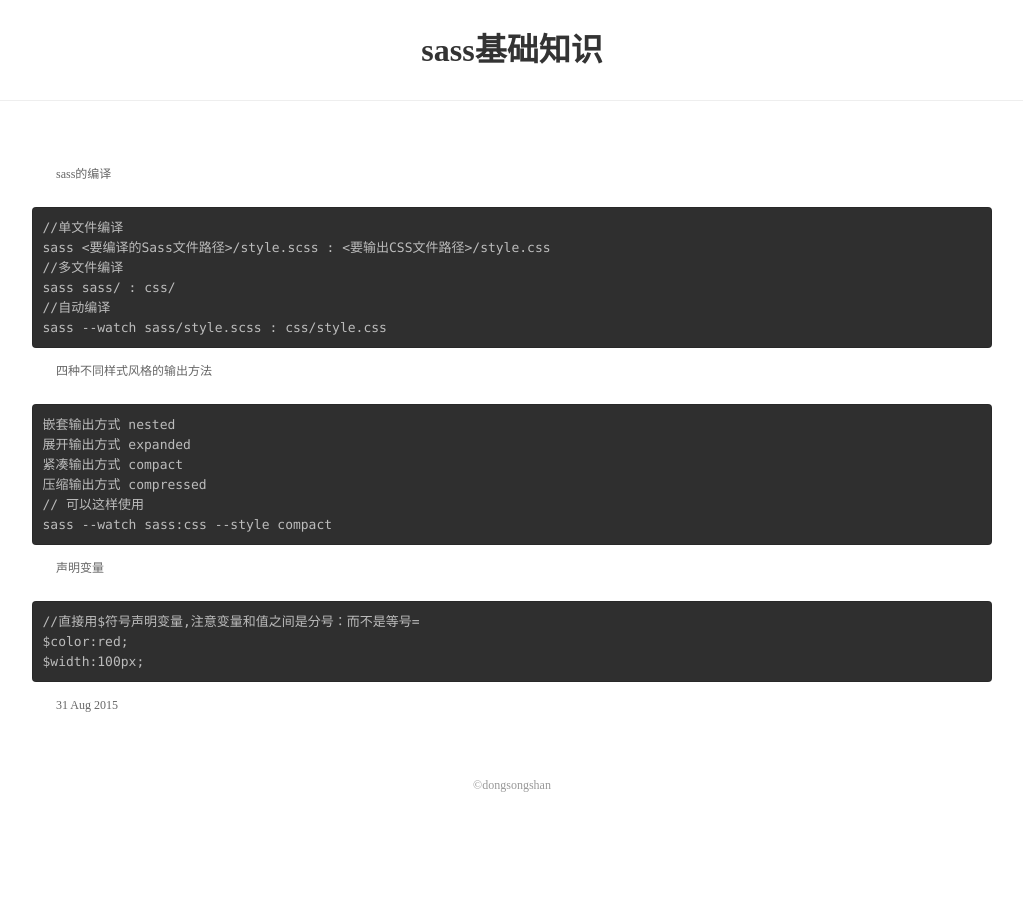
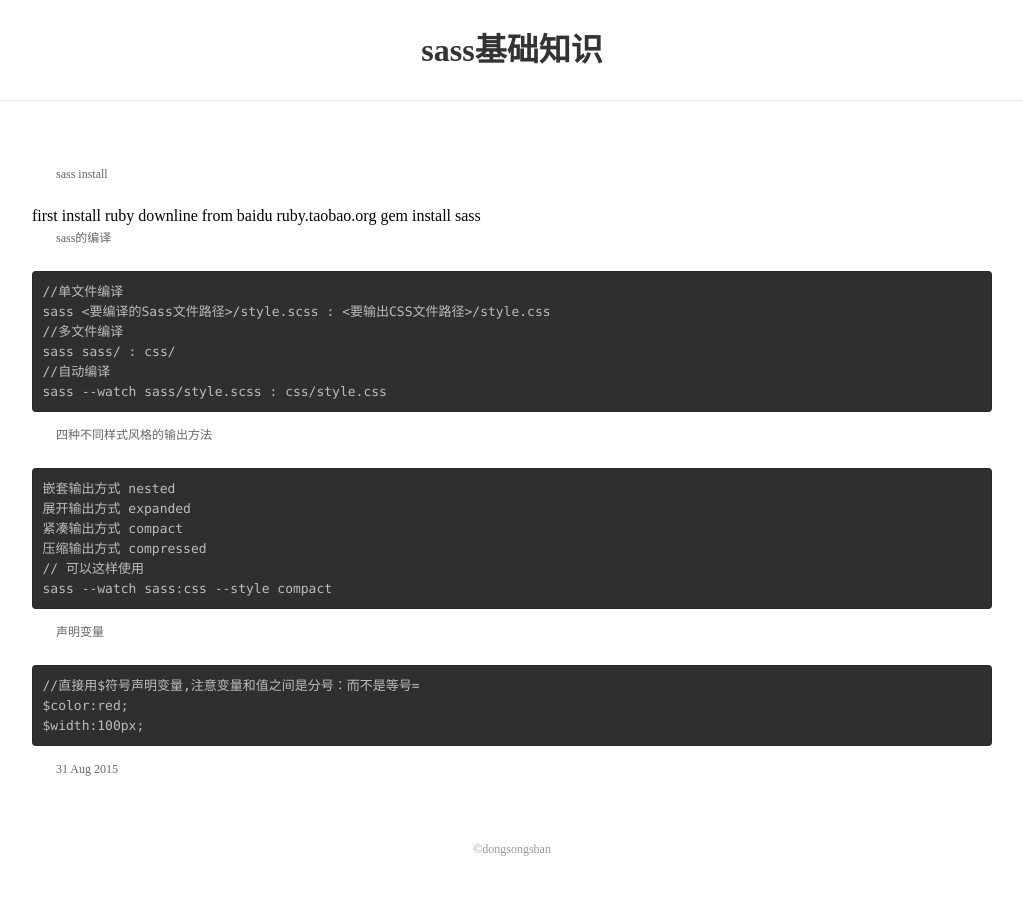
Before and after one commit to dongsongshan/dongsongshan.github.io, a Jekyll site: the page built from _posts/2015-8-31-sass.html, in a window 1280 px wide. Shown: the whole page, without its empty margins (128-1151 px from the left). Built offline with Jekyll 4.4.1, drawn with Linux system fonts in a browser that asks for light colours.

Commit message:
install sass from baidu and ruby.taobao.org

```diff
--- a/_posts/2015-8-31-sass.html
+++ b/_posts/2015-8-31-sass.html
@@ -2,6 +2,15 @@
 layout: default
 title: sass基础知识
 ---
+
+<p>sass install</p>
+
+first install ruby
+downline from baidu
+
+ruby.taobao.org
+
+gem install sass
 
 <p>sass的编译</p>
 <pre>
```
